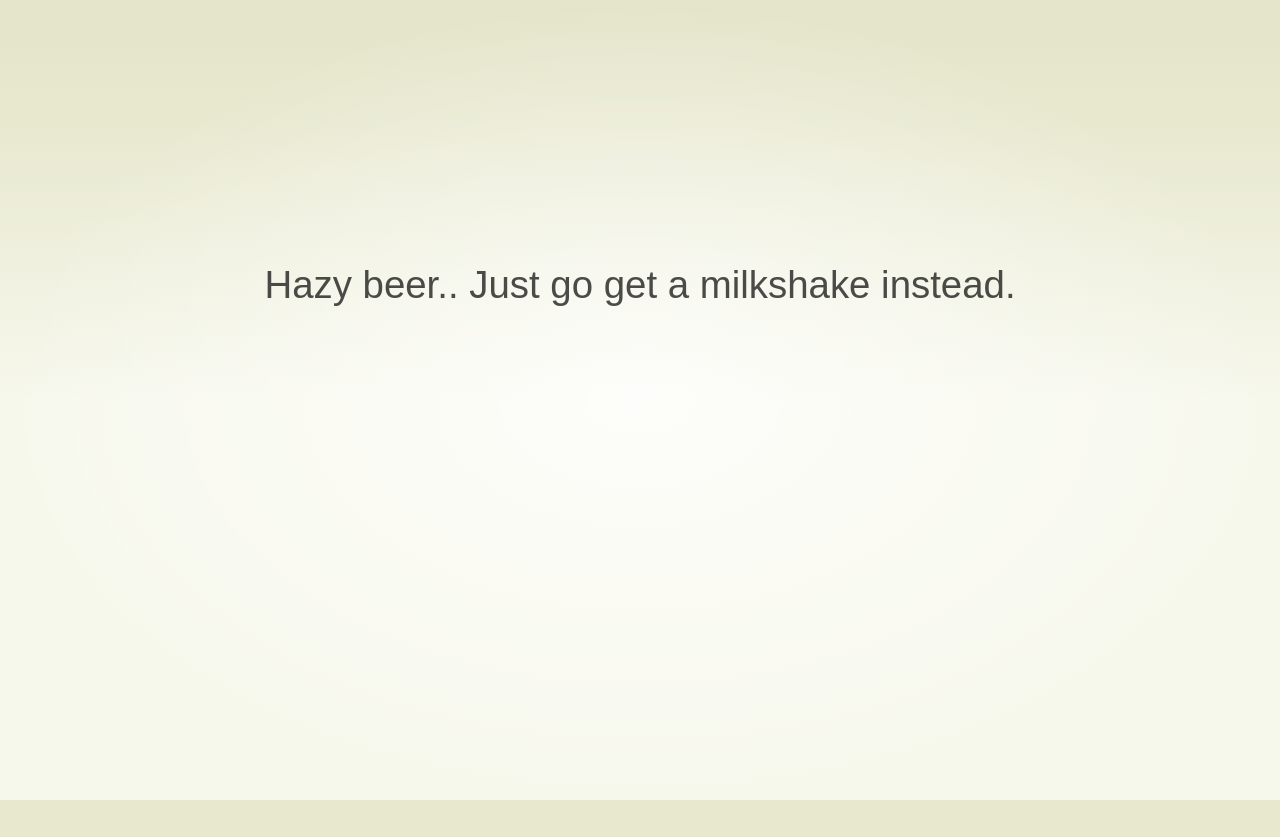
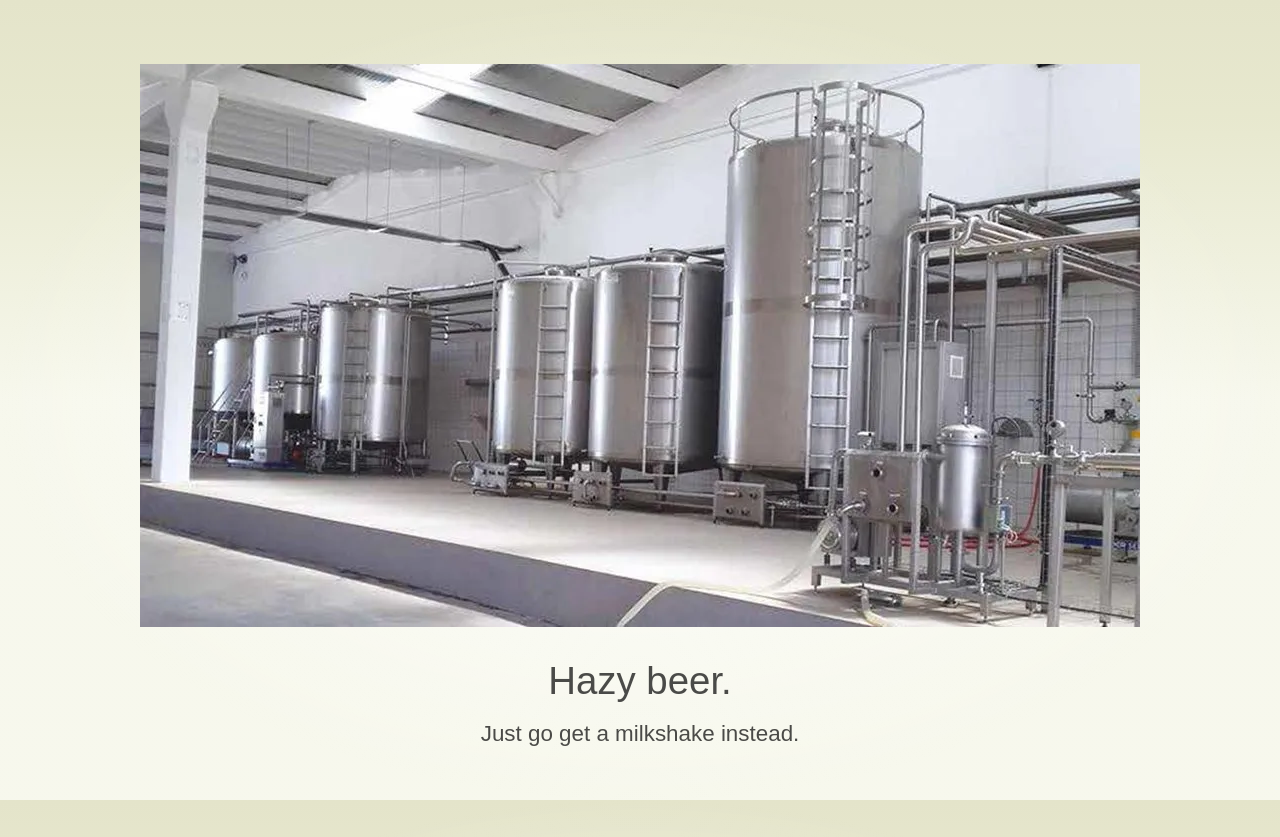
Before and after one commit to slapperjoe/hazy-beer, a SvelteKit app: page / in a window 1280 px wide. Before the commit the page ends 800 px from the top, so only its background shows below. Built offline with nearby package versions, Linux system fonts and the light colour scheme.

Commit message:
image and content additions

```diff
--- a/src/routes/+page.svelte
+++ b/src/routes/+page.svelte
@@ -1,4 +1,9 @@
 <script>
+	import { fade } from 'svelte/transition';
+	import milk from '$lib/images/milk-plant.webp';
+
+	let milky = false;
+	setTimeout(()=>{milky = true;}, 3000)
 </script>
 
 <svelte:head>
@@ -7,9 +12,16 @@
 </svelte:head>
 
 <section>
+	<img src={milk} alt="Metal Plant"/>
 	<h1>
-		Hazy beer..   Just go get a milkshake instead.
+		Hazy beer.
 	</h1>
+	{#if milky}
+		<h2 transition:fade={{duration: 2000}}>
+			Just go get a milkshake instead.
+		</h2>
+	{/if}
+
 
 </section>
 
@@ -26,4 +38,8 @@
 		width: 100%;
 	}
 
+	h2 {
+		margin-top: -14px;
+	}
+
 </style>
--- a/src/routes/styles.css
+++ b/src/routes/styles.css
@@ -55,7 +55,7 @@ h1 {
 }
 
 h2 {
-	font-size: 1rem;
+	font-size: 1.4rem;
 }
 
 pre {
```
Also changed, not shown: src/lib/images/milk-plant.webp (added).
